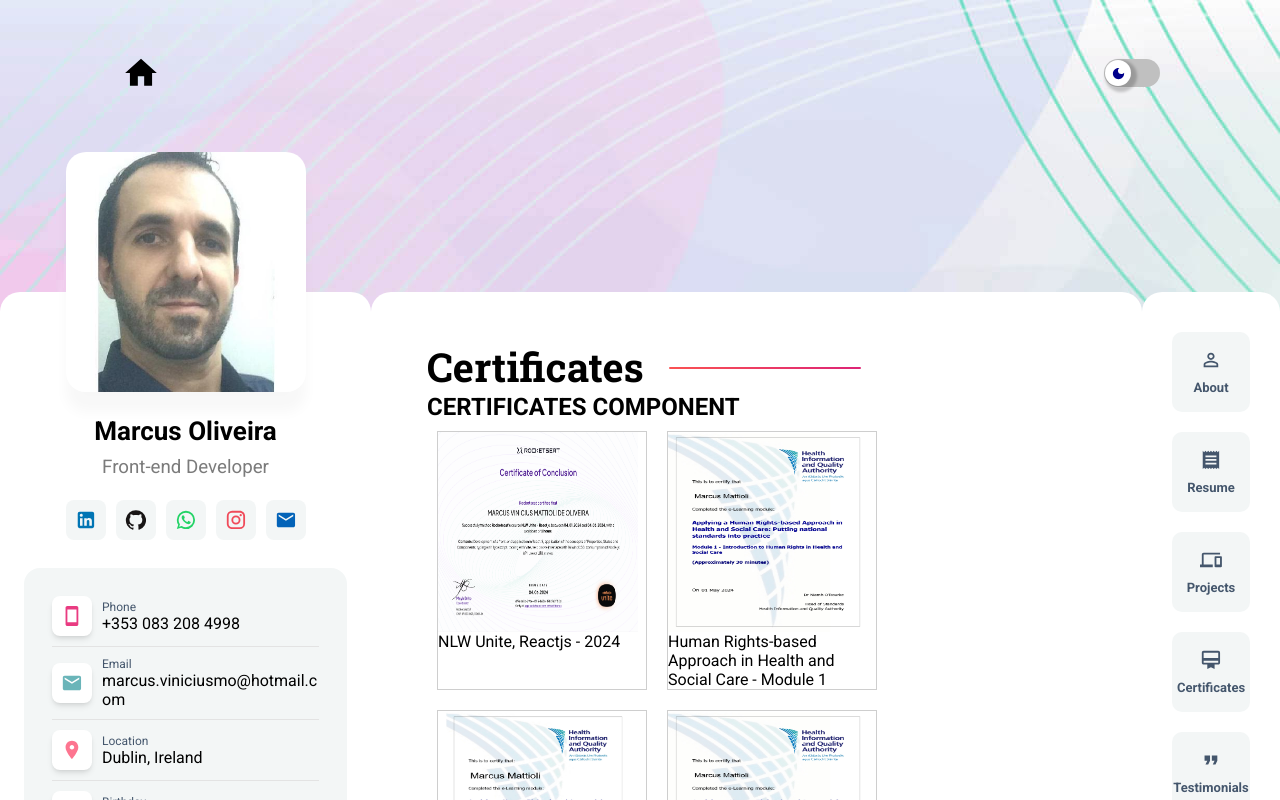
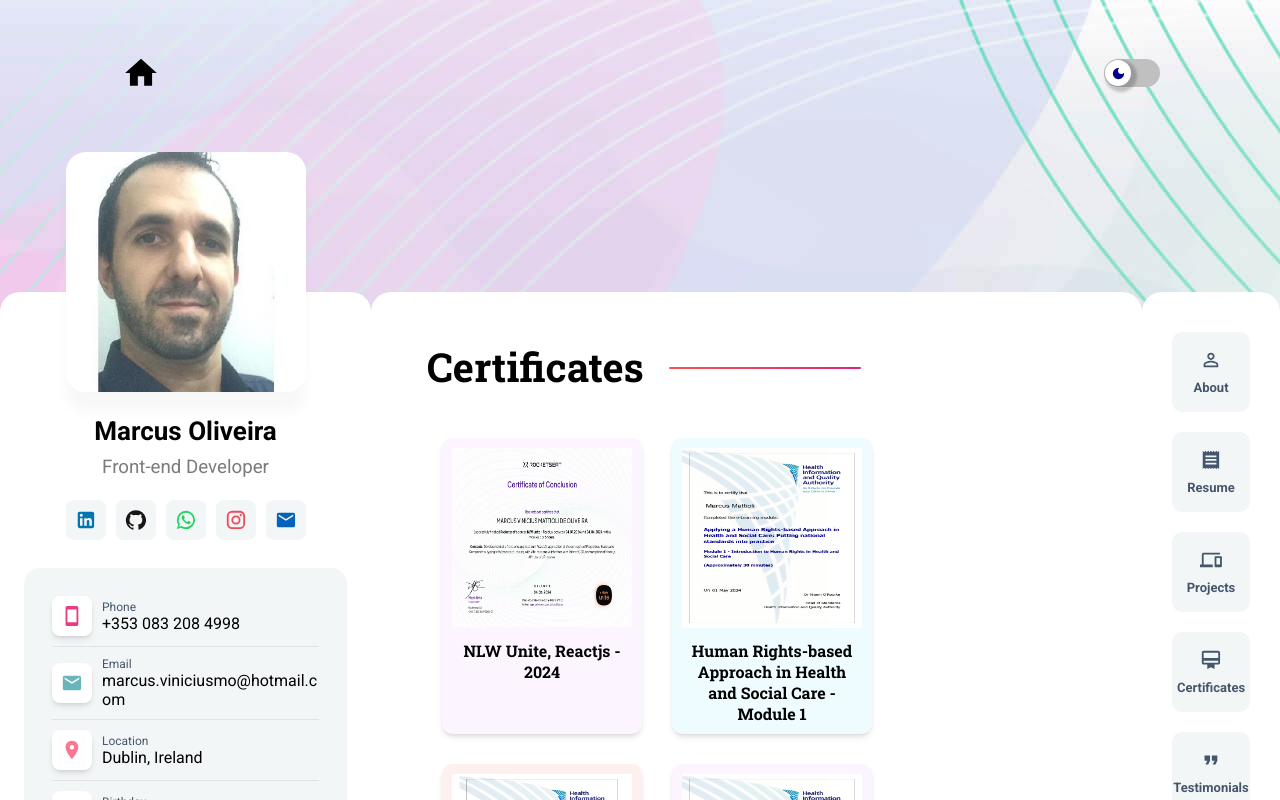
Before and after one commit to marcusviniciusmo/My_Portfolio__, a React (Vite) app in the folder frontend/: page /certificates in a window 1280 px wide. Shown: the top 800 px of the page. Built offline with nearby package versions, Linux system fonts and the light colour scheme.

Commit message:
Certificates component styling

```diff
--- a/frontend/src/components/Certificates/index.tsx
+++ b/frontend/src/components/Certificates/index.tsx
@@ -5,17 +5,35 @@ import {
   CertificatesListType,
 } from '../../data/certificates';
 import { CertificateModal } from '../../modal/Certificate';
+import {
+  CertificatesContainer,
+  CertificateContainer,
+  borderColors,
+} from './styles';
 
 export function Certificates() {
   const [certificatesList, setCertificatesList] = useState<
     CertificatesListType[]
   >([]);
+  const [hashIndexMap, setHashIndexMap] = useState<Map<string, number>>(
+    new Map(),
+  );
   const [selectedCertificate, setSelectedCertificate] =
     useState<CertificatesListType | null>(null);
 
   useEffect(() => {
     setCertificatesList(CertificatesList);
   }, []);
+
+  useEffect(() => {
+    const map = new Map<string, number>();
+
+    certificatesList.forEach((certificate, index) => {
+      map.set(certificate.id, index);
+    });
+
+    setHashIndexMap(map);
+  }, [certificatesList]);
 
   function selectCertificate(certificate: CertificatesListType | null) {
     setSelectedCertificate(certificate);
@@ -24,33 +42,29 @@ export function Certificates() {
   return (
     <div className="contentContainer">
       <TitleContentPage title="Certificates" left="24.2" />
-      <h1>CERTIFICATES COMPONENT</h1>
 
-      <div style={{ display: 'flex', flexWrap: 'wrap' }}>
+      <CertificatesContainer>
         {certificatesList.map((certificate) => {
           return (
-            <div
+            <CertificateContainer
               key={certificate.id}
               onClick={() => selectCertificate(certificate)}
-              style={{
-                border: '1px solid #CECECE',
-                display: 'flex',
-                flexDirection: 'column',
-                width: '21rem',
-                margin: '1rem',
-                overflow: 'hidden',
-              }}
+              borderColor={
+                borderColors[
+                  hashIndexMap.get(certificate.id)! % borderColors.length
+                ]
+              }
             >
               <img
                 src={certificate.image}
                 alt=""
-                style={{ width: '20rem', height: '20rem' }}
+                title={`${certificate.name} certificate`}
               />
               <span>{certificate.name}</span>
-            </div>
+            </CertificateContainer>
           );
         })}
-      </div>
+      </CertificatesContainer>
 
       {selectedCertificate && (
         <CertificateModal
--- /dev/null
+++ b/frontend/src/components/Certificates/styles.ts
@@ -0,0 +1,49 @@
+import styled from 'styled-components';
+
+export const borderColors = ['#FCF4FF', '#EEFBFF', '#FFF0F0'];
+
+export const CertificatesContainer = styled.div`
+  margin-block: 3rem 2.4rem;
+  display: flex;
+  flex-wrap: wrap;
+`;
+
+export const CertificateContainer = styled.div<{ borderColor: string }>`
+  background: ${(props) =>
+    props.theme.title === 'Dark' ? ' transparent' : props.borderColor};
+  border: ${({ theme }) => theme.title === 'Dark' && '0.5px solid #CECECE'};
+  font-family: 'Roboto Slab';
+  font-weight: bold;
+  width: 20rem;
+  margin: 1.5rem;
+  padding: 1rem;
+  border-radius: 1rem;
+  display: flex;
+  flex-direction: column;
+  align-items: center;
+  text-align: center;
+  overflow: hidden;
+  gap: 1.2rem;
+  box-shadow:
+    0px 4px 6px -1px rgba(0, 0, 0, 0.1),
+    0px 2px 4px -2px rgba(0, 0, 0, 0.1);
+
+  img {
+    width: 18rem;
+    height: 18rem;
+  }
+
+  span {
+    min-height: 5rem;
+  }
+
+  &:hover {
+    border: ${({ theme }) => theme.title === 'Light' && '0.5px solid #AEAEAE'};
+    opacity: ${({ theme }) => theme.title === 'Dark' && '0.7'};
+    cursor: pointer;
+
+    span {
+      text-decoration: underline;
+    }
+  }
+`;
```
